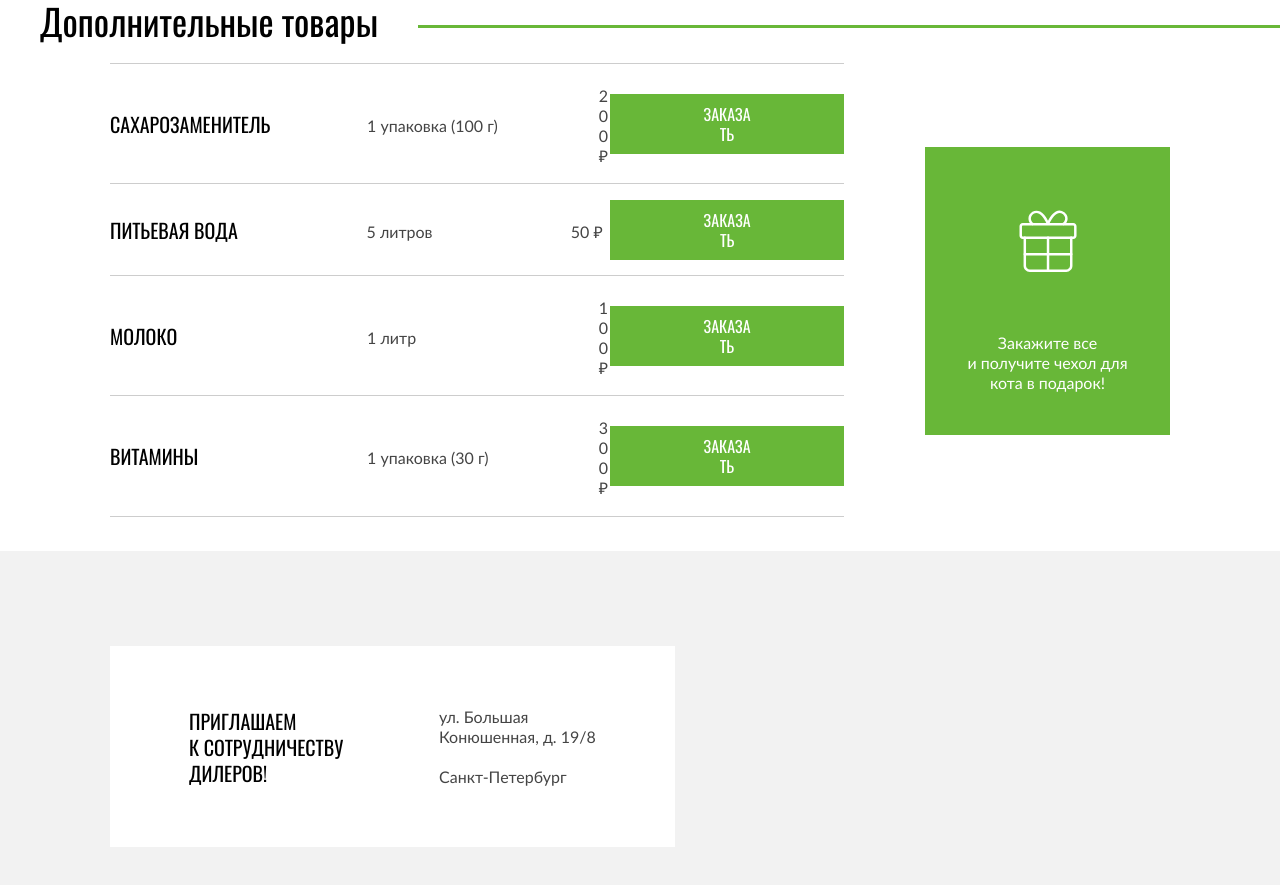
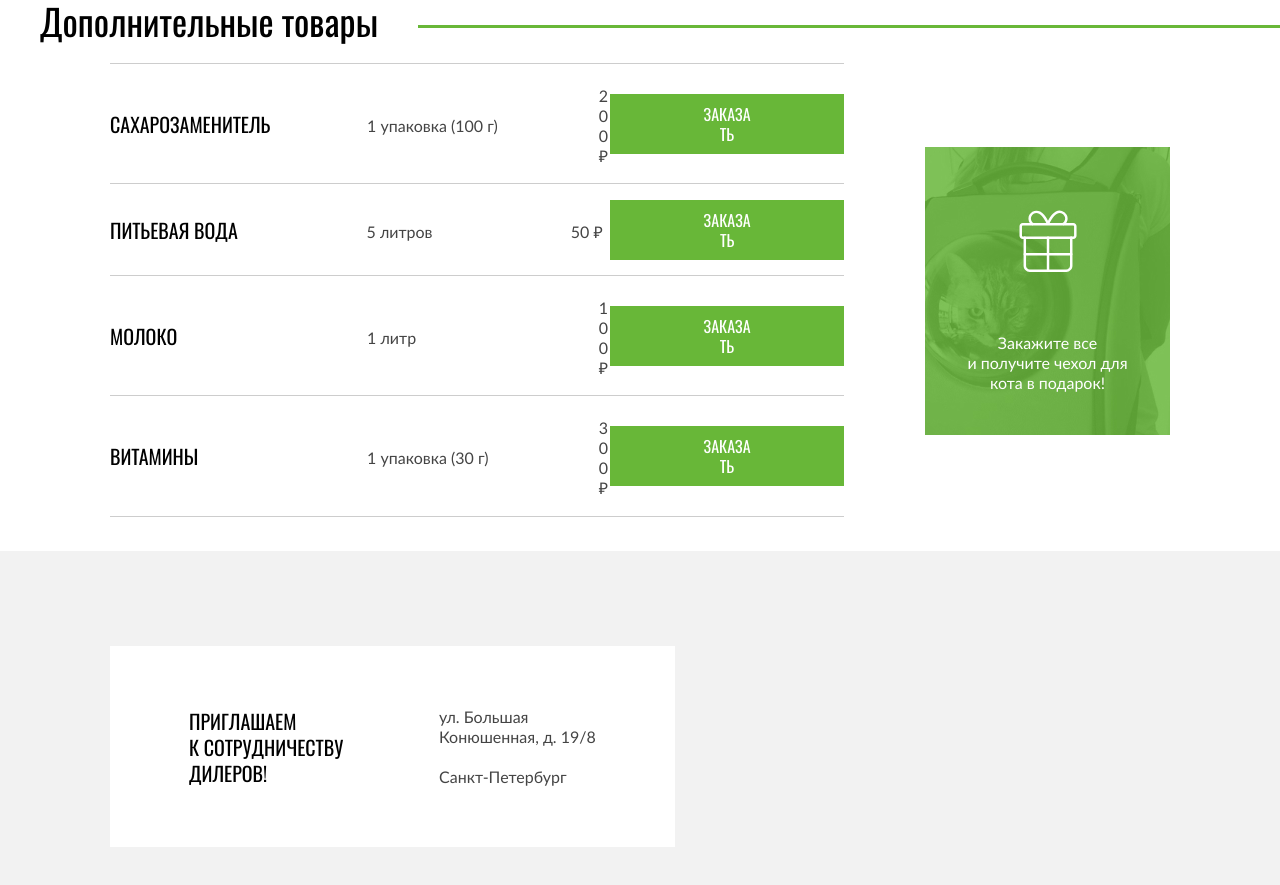
Before and after one commit to reatixx/Cat-energy, a website: page docs/catalog.html in a window 1280 px wide. Shown: the part 2064-2949 px from the top of the page. Drawn offline with nearby package versions, Linux system fonts and the light colour scheme; files that its build step writes are made by us from their sources; the site is published under a folder, as on GitHub Pages, so addresses that start at the root find nothing.

Commit message:
Меняет путь к изображениям

```diff
--- a/source/sass/blocks/promo.scss
+++ b/source/sass/blocks/promo.scss
@@ -1,7 +1,7 @@
 .promo {
   text-align: center;
   margin: 35px 0;
-  background-image: url("/img/catalog-promo-mobile@1x.jpg");
+  background-image: url("../img/catalog-promo-mobile@1x.jpg");
   background-repeat: no-repeat;
   min-height: 289px;
   background-size: cover;
@@ -13,7 +13,7 @@
   justify-content: space-around;
 
   @media (min-resolution: 144dpi), (min-resolution: 1.5dppx) {
-    background-image: url("/img/catalog-promo-mobile@2x.jpg");
+    background-image: url("../img/catalog-promo-mobile@2x.jpg");
     background-size: cover;
     background-position: center;
   }
@@ -21,7 +21,7 @@
   @media (min-width: $tablet) {
     padding-top: 0;
     min-height: 200px;
-    background-image: url("/img/catalog-promo-tablet@1x.jpg");
+    background-image: url("../img/catalog-promo-tablet@1x.jpg");
     background-size: cover;
     background-position: center;
     width: 707px;
@@ -32,11 +32,11 @@
 
 
   @media (min-width: $tablet) and (min-resolution: 1.5dppx), (min-width: $tablet) and (min-resolution: 144dpi) {
-    background-image: url("/img/catalog-promo-tablet@2x.jpg");
+    background-image: url("../img/catalog-promo-tablet@2x.jpg");
   }
 
   @media (min-width: $desktop) {
-    background-image: url("/img/catalog-promo-desktop@1x.jpg");
+    background-image: url("../img/catalog-promo-desktop@1x.jpg");
     width: 245px;
     height: 288px;
     background-size: cover;
@@ -46,7 +46,7 @@
   }
 
   @media (min-width: $desktop) and (min-resolution: 1.5dppx), (min-width: $desktop) and (min-resolution: 144dpi) {
-    background-image: url("/img/catalog-promo-desktop@2x.jpg");
+    background-image: url("../img/catalog-promo-desktop@2x.jpg");
   }
 }
 
```
